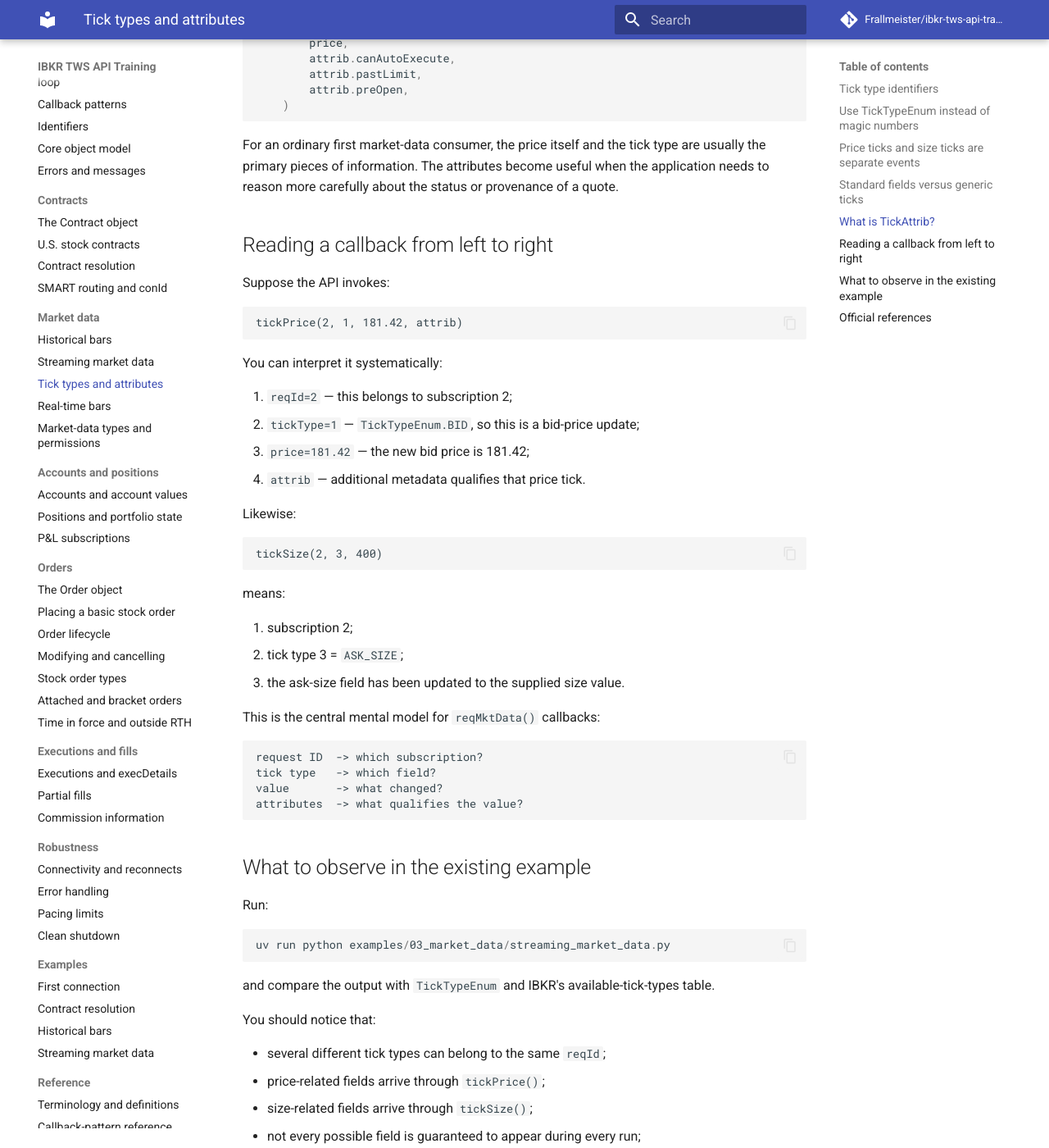
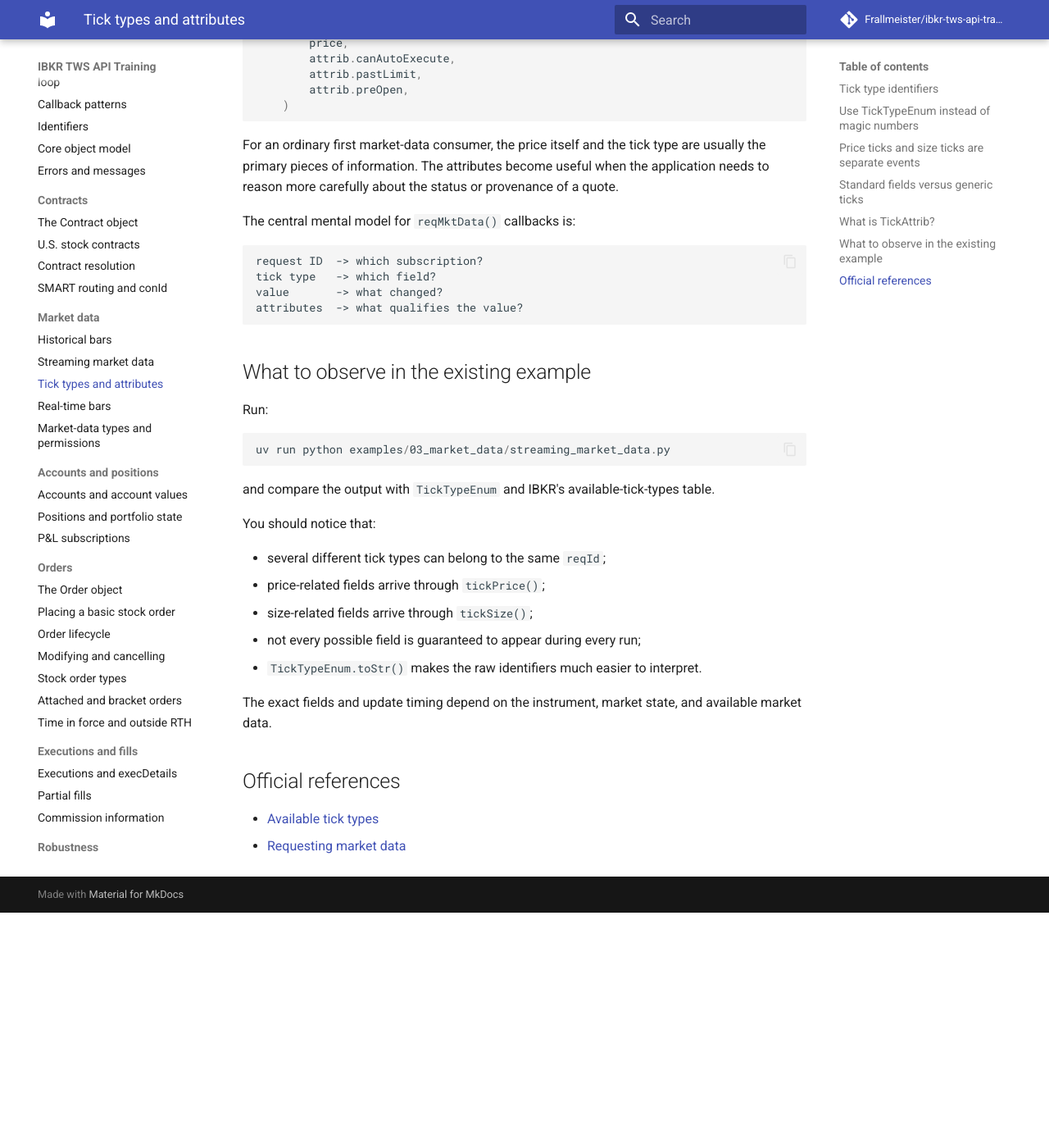
Before and after one commit to Frallmeister/ibkr-tws-api-training, an MkDocs documentation site: the page built from docs/market-data/tick-types.md, in a window 1280 px wide and 1400 px high, scrolled down 4205 px. Shown: the whole window at 82% size. Built offline with MkDocs 1.6.1 and Material for MkDocs 9.7.7, drawn with Linux system fonts in a browser that asks for light colours; comment, search, counter and statistics services are not loaded; after the commit the page ends 5318 px from its top, so only the background shows below that.

Commit message:
Remove redundant callback walkthrough

````diff
--- a/docs/market-data/tick-types.md
+++ b/docs/market-data/tick-types.md
@@ -180,34 +180,7 @@
 
 For an ordinary first market-data consumer, the price itself and the tick type are usually the primary pieces of information. The attributes become useful when the application needs to reason more carefully about the status or provenance of a quote.
 
-## Reading a callback from left to right
-
-Suppose the API invokes:
-
-```text
-tickPrice(2, 1, 181.42, attrib)
-```
-
-You can interpret it systematically:
-
-1. `reqId=2` — this belongs to subscription 2;
-2. `tickType=1` — `TickTypeEnum.BID`, so this is a bid-price update;
-3. `price=181.42` — the new bid price is 181.42;
-4. `attrib` — additional metadata qualifies that price tick.
-
-Likewise:
-
-```text
-tickSize(2, 3, 400)
-```
-
-means:
-
-1. subscription 2;
-2. tick type 3 = `ASK_SIZE`;
-3. the ask-size field has been updated to the supplied size value.
-
-This is the central mental model for `reqMktData()` callbacks:
+The central mental model for `reqMktData()` callbacks is:
 
 ```text
 request ID  -> which subscription?
````
